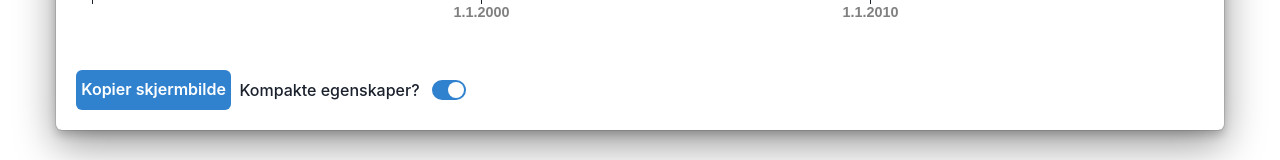
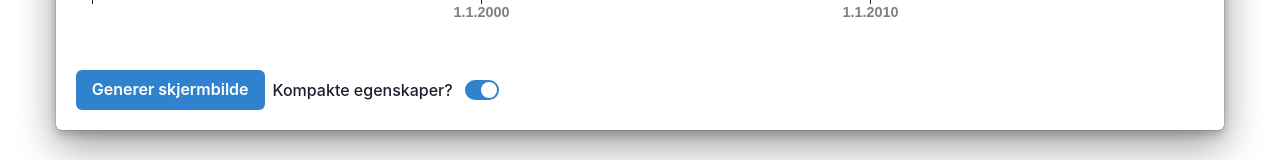
Before and after one commit to statens-pensjonskasse/kanvas, a React (Create React App) app: page / in a window 1280 px wide. Shown: the part 607-767 px from the top of the page. Built offline with nearby package versions, Linux system fonts and the light colour scheme; no server answers.

Commit message:
fikser problem der det ikke var mulig å kopiere til clipboard pga manglende https

```diff
--- a/src/components/TidslinjeView.tsx
+++ b/src/components/TidslinjeView.tsx
@@ -1,8 +1,8 @@
-import { Button, Container, FormControl, FormLabel, HStack, Switch, useToast } from "@chakra-ui/react";
+import { Button, Container, FormControl, FormLabel, HStack, Image, Switch, Text, useToast, VStack } from "@chakra-ui/react";
 import { axisBottom, max, scaleLinear, scalePoint, select } from "d3";
 import html2canvas from "html2canvas";
 import { DateTime } from "luxon";
-import { useContext, useEffect, useRef } from "react";
+import { useContext, useEffect, useRef, useState } from "react";
 import Periode from "../domain/Periode";
 import Tidslinje from "../domain/Tidslinje";
 import { ColorContext } from "../state/ColorProvider";
@@ -18,6 +18,7 @@ export default function TidslinjerView() {
   const { filters } = useContext(FilterContext)
   const { colors } = useContext(ColorContext)
   const { valgteTidslinjeIder, sisteSimulerteTilstand } = useContext(PandavarehusContext)
+  const [screenshot, setScreenshot] = useState("")
   const toast = useToast()
   const [kompakteEgenskaper, setKompakteEgenskaper] = useStickyState(true, "kompakte-egenskaper")
   const visningsTidslinjer: Tidslinje[] = valgteTidslinjeIder.length ? tidslinjer
@@ -217,8 +218,9 @@ export default function TidslinjerView() {
 
   const saveScreenshot = async () => {
     const canvas = await html2canvas(wrapperRef.current)
-    await canvas.toBlob(
-      blob => navigator.clipboard
+    canvas.toBlob(
+      blob => {
+        navigator.clipboard
           .write([
             new window.ClipboardItem(
               Object.defineProperty({}, blob.type, {
@@ -227,12 +229,20 @@ export default function TidslinjerView() {
               })
             )
           ])
-    )
 
         toast({
           description: "Kopierte skjermbilde til utklippstavla",
         })
       }
+    )
+  }
+
+  const generateScreenshot = async () => {
+    const canvas = await html2canvas(wrapperRef.current)
+    const base64image = canvas.toDataURL("image/png")
+    setScreenshot(base64image)
+  }
+
 
   return (
     <Container
@@ -249,7 +259,20 @@ export default function TidslinjerView() {
         </svg>
       </Container>
       <HStack>
+        {
+          false && navigator.clipboard ? (
             <Button colorScheme={'blue'} onClick={saveScreenshot}>Kopier skjermbilde</Button>
+          ) : (
+            <VStack>
+              <HStack>
+                <Button colorScheme={'blue'} onClick={generateScreenshot}>Generer skjermbilde</Button>
+                {screenshot && <Button onClick={() => setScreenshot(null)}>X</Button>}
+              </HStack>
+              {screenshot && <Text>(Høyreklikk og kopier)</Text>}
+              {screenshot && <Image height={'10em'} src={screenshot} />}
+            </VStack>
+          )
+        }
         <FormControl display='flex' alignItems='center'>
           <FormLabel htmlFor='kompakte-egenskaper' mb='0'>
             Kompakte egenskaper?
```
Lines whose indentation alone changed are shown as unchanged.
